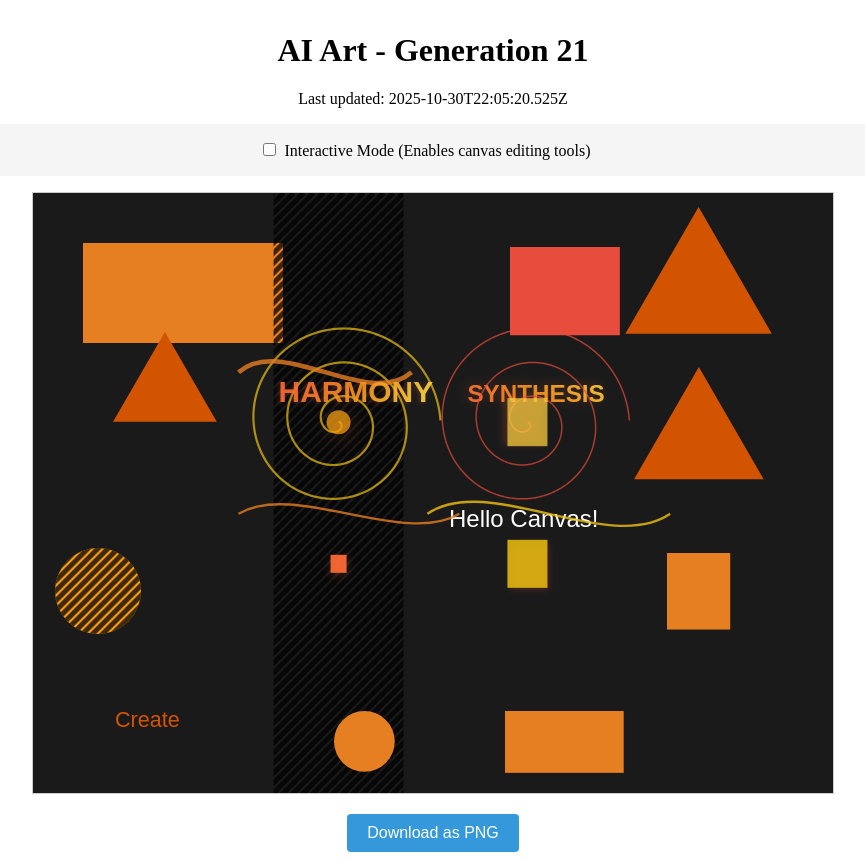
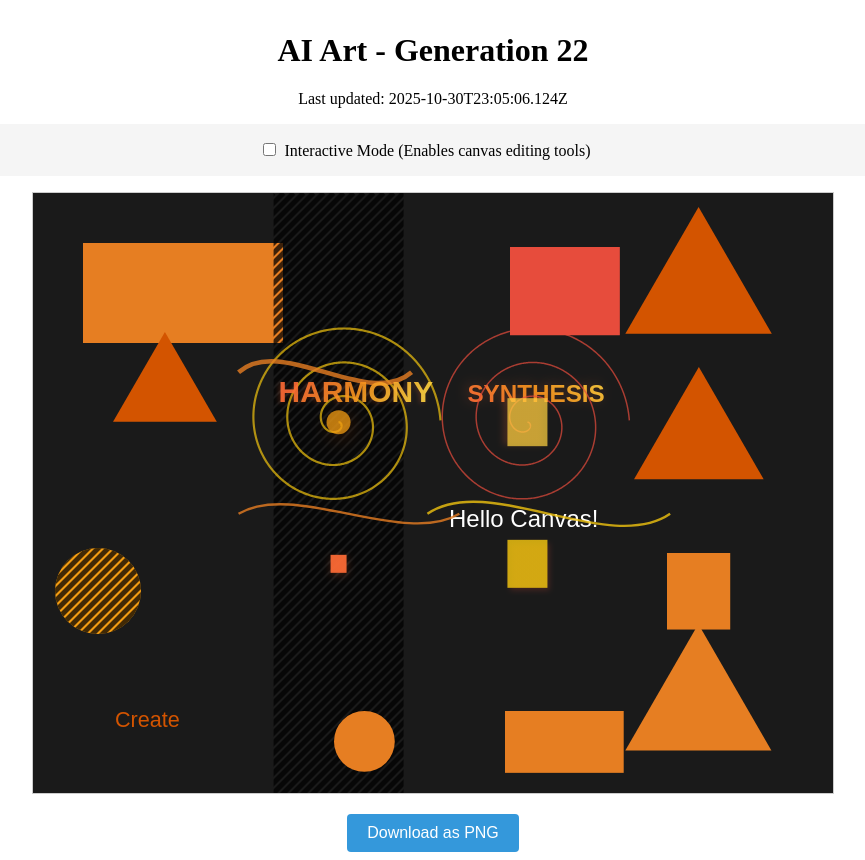
Before and after one commit to mcclowes/ai-art, a React (Vite) app: page / in a window 1280 px wide. Shown: the whole page, without its empty margins (207-1072 px from the left). Built offline with nearby package versions, Linux system fonts and the light colour scheme.

Commit message:
Improve artwork - Generation 22

```diff
--- a/src/artwork-state.ts
+++ b/src/artwork-state.ts
@@ -355,9 +355,17 @@ export const artworkState: ArtworkState = {
       "height": 76.53584809702207,
       "fillStyle": "#e67e22",
       "id": "element_1761861920525"
+    },
+    {
+      "type": "triangle",
+      "x": 665.350390505732,
+      "y": 515.350390505732,
+      "size": 84.35039050573198,
+      "fillStyle": "#e67e22",
+      "id": "triangle_1761865506124"
     }
   ],
-  "generation": 21,
-  "lastUpdated": "2025-10-30T22:05:20.525Z",
+  "generation": 22,
+  "lastUpdated": "2025-10-30T23:05:06.124Z",
   "cycleStarted": "2025-10-30T02:35:06.400Z"
 };
```
